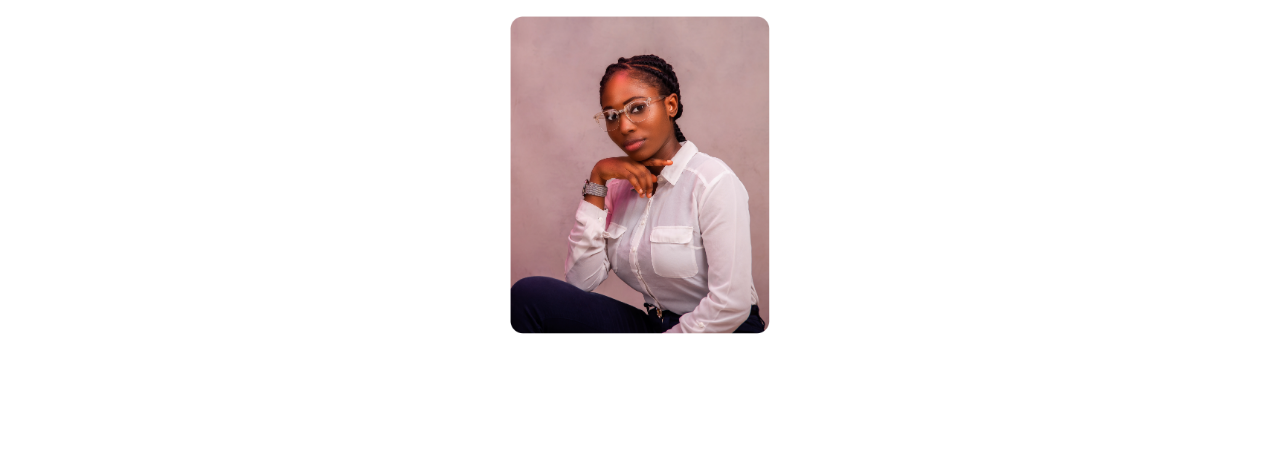
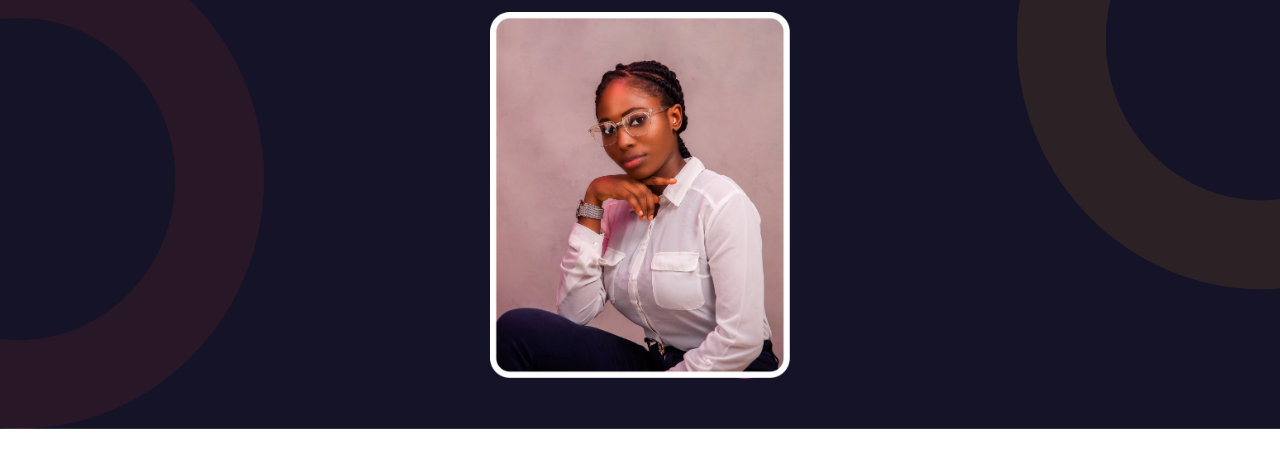
Before and after one commit to IfeOlaitan/V.A-Personal-Website, a plain HTML site: page dist/index.html in a window 1280 px wide. Shown: the part 435-884 px from the top of the page. Drawn offline with nearby package versions, Linux system fonts and the light colour scheme; a web font is replaced by a local one.

Commit message:
background

```diff
--- a/sass/_layout.scss
+++ b/sass/_layout.scss
@@ -32,7 +32,7 @@ header {
 }
 
 .hero {
-    background-image: url(dist/img/back-small.svg);
+    background-image: url(../img/back-small.png);
     background-repeat: no-repeat;
     height: 100vh;
     width: 100%;
@@ -50,6 +50,8 @@ header {
         flex-direction: column-reverse;
         align-items: center;
         justify-content: center;
+        width: 100%;
+        height: 100%;
     }
 
     .hero-img {
```
Also changed, not shown: dist/css/main.css, dist/img/back-small.png (added), 1 other file.
